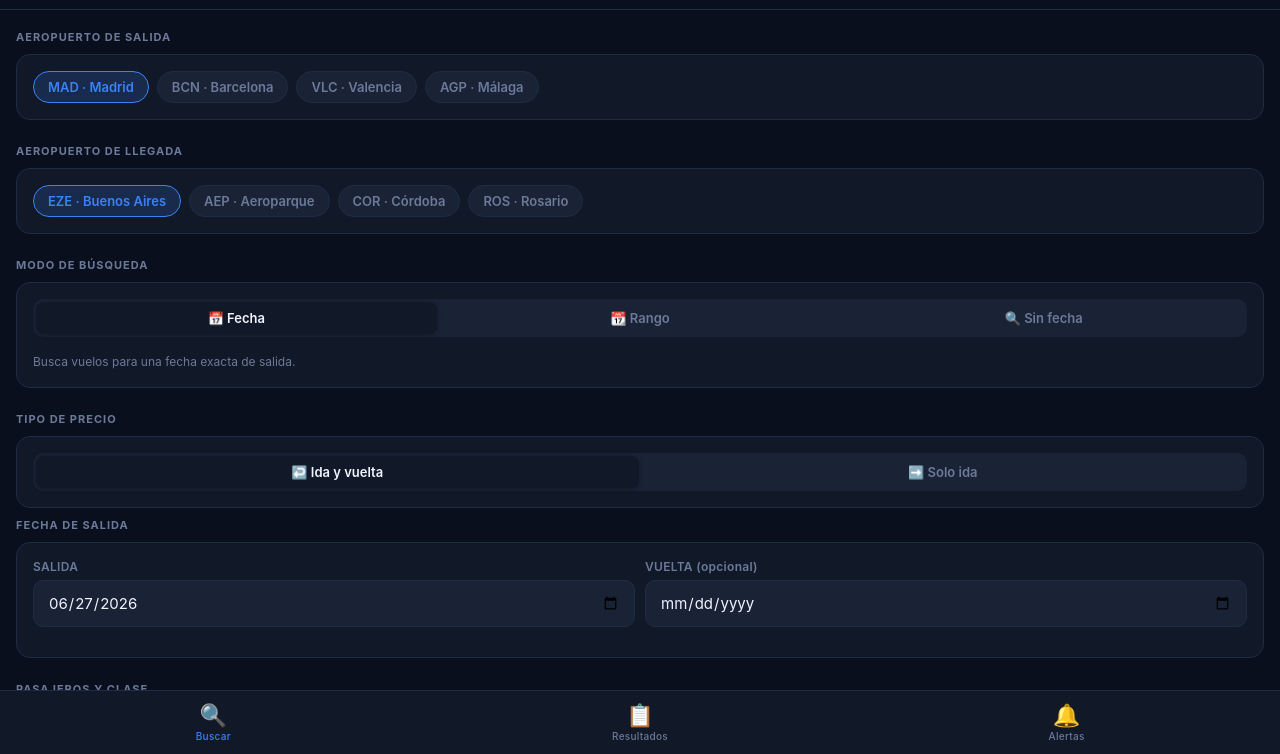
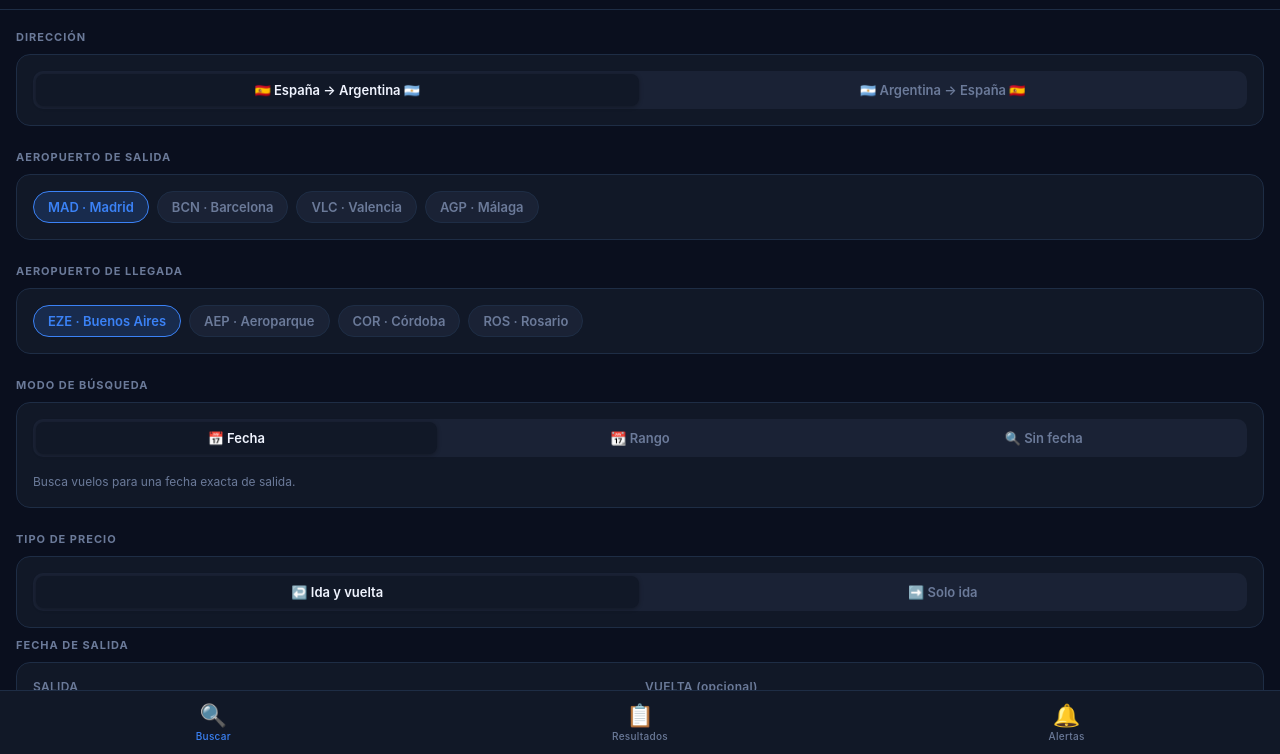
Before and after one commit to aleweing/next-flight, a plain HTML site: page index.html in a window 1280 px wide. Shown: the part 46-800 px from the top of the page. Drawn offline with Linux system fonts and the light colour scheme.

Commit message:
Add files via upload
Arg - Esp

```diff
--- a/index.html
+++ b/index.html
@@ -299,6 +299,14 @@
     <!-- ── BUSCAR ── -->
     <section class="screen active" id="screen-buscar">
 
+      <div class="section-label">Dirección</div>
+      <div class="card">
+        <div class="segment-ctrl" id="directionTabs">
+          <button class="segment-btn active" data-value="esp-arg" onclick="setDirection('esp-arg', this)">🇪🇸 España → Argentina 🇦🇷</button>
+          <button class="segment-btn" data-value="arg-esp" onclick="setDirection('arg-esp', this)">🇦🇷 Argentina → España 🇪🇸</button>
+        </div>
+      </div>
+
       <div class="section-label">Aeropuerto de salida</div>
       <div class="card">
         <div class="chip-group" id="chips-origin">
@@ -487,6 +495,22 @@ let selectedOrigin    = 'MAD';
 let selectedDest      = 'EZE';
 let selectedPriceType = 'roundtrip';   // 'roundtrip' | 'oneway'
 let selectedSearchMode = 'date';       // 'date' | 'range' | 'flexible'
+let selectedDirection  = 'esp-arg';    // 'esp-arg' | 'arg-esp'
+
+const AIRPORTS = {
+  esp: [
+    { iata: 'MAD', label: 'MAD · Madrid' },
+    { iata: 'BCN', label: 'BCN · Barcelona' },
+    { iata: 'VLC', label: 'VLC · Valencia' },
+    { iata: 'AGP', label: 'AGP · Málaga' },
+  ],
+  arg: [
+    { iata: 'EZE', label: 'EZE · Buenos Aires' },
+    { iata: 'AEP', label: 'AEP · Aeroparque' },
+    { iata: 'COR', label: 'COR · Córdoba' },
+    { iata: 'ROS', label: 'ROS · Rosario' },
+  ],
+};
 let lastResults       = [];
 let lastMode          = 'date';
 let alerts            = JSON.parse(localStorage.getItem('nf_alerts') || '[]');
@@ -522,6 +546,31 @@ function setupChips(groupId, onChange) {
 
 function updateRouteBadge() {
   document.getElementById('routeBadge').textContent = `${selectedOrigin} → ${selectedDest}`;
+}
+
+// ─── DIRECTION ───────────────────────────────────────────────────────
+function setDirection(dir, btn) {
+  selectedDirection = dir;
+  document.querySelectorAll('#directionTabs .segment-btn').forEach(b => b.classList.remove('active'));
+  btn.classList.add('active');
+
+  const originAirports = dir === 'esp-arg' ? AIRPORTS.esp : AIRPORTS.arg;
+  const destAirports   = dir === 'esp-arg' ? AIRPORTS.arg : AIRPORTS.esp;
+
+  renderChips('chips-origin', originAirports, (iata) => { selectedOrigin = iata; updateRouteBadge(); });
+  renderChips('chips-dest',   destAirports,   (iata) => { selectedDest   = iata; updateRouteBadge(); });
+
+  selectedOrigin = originAirports[0].iata;
+  selectedDest   = destAirports[0].iata;
+  updateRouteBadge();
+}
+
+function renderChips(groupId, airports, onChange) {
+  const group = document.getElementById(groupId);
+  group.innerHTML = airports.map((a, i) =>
+    `<button class="chip${i === 0 ? ' selected' : ''}" data-iata="${a.iata}">${a.label}</button>`
+  ).join('');
+  setupChips(groupId, onChange);
 }
 
 // ─── SEARCH MODE ─────────────────────────────────────────────────────
```
